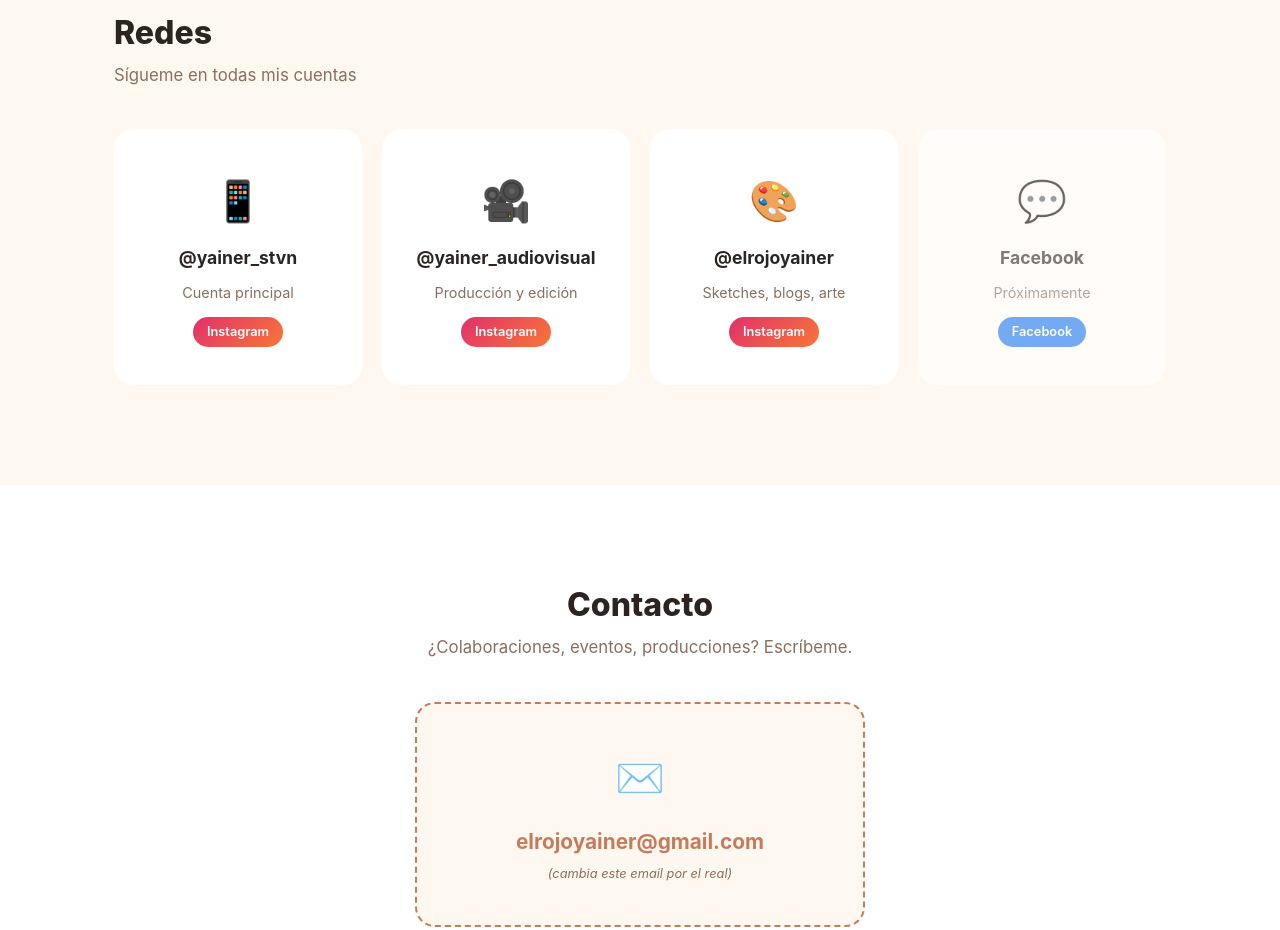
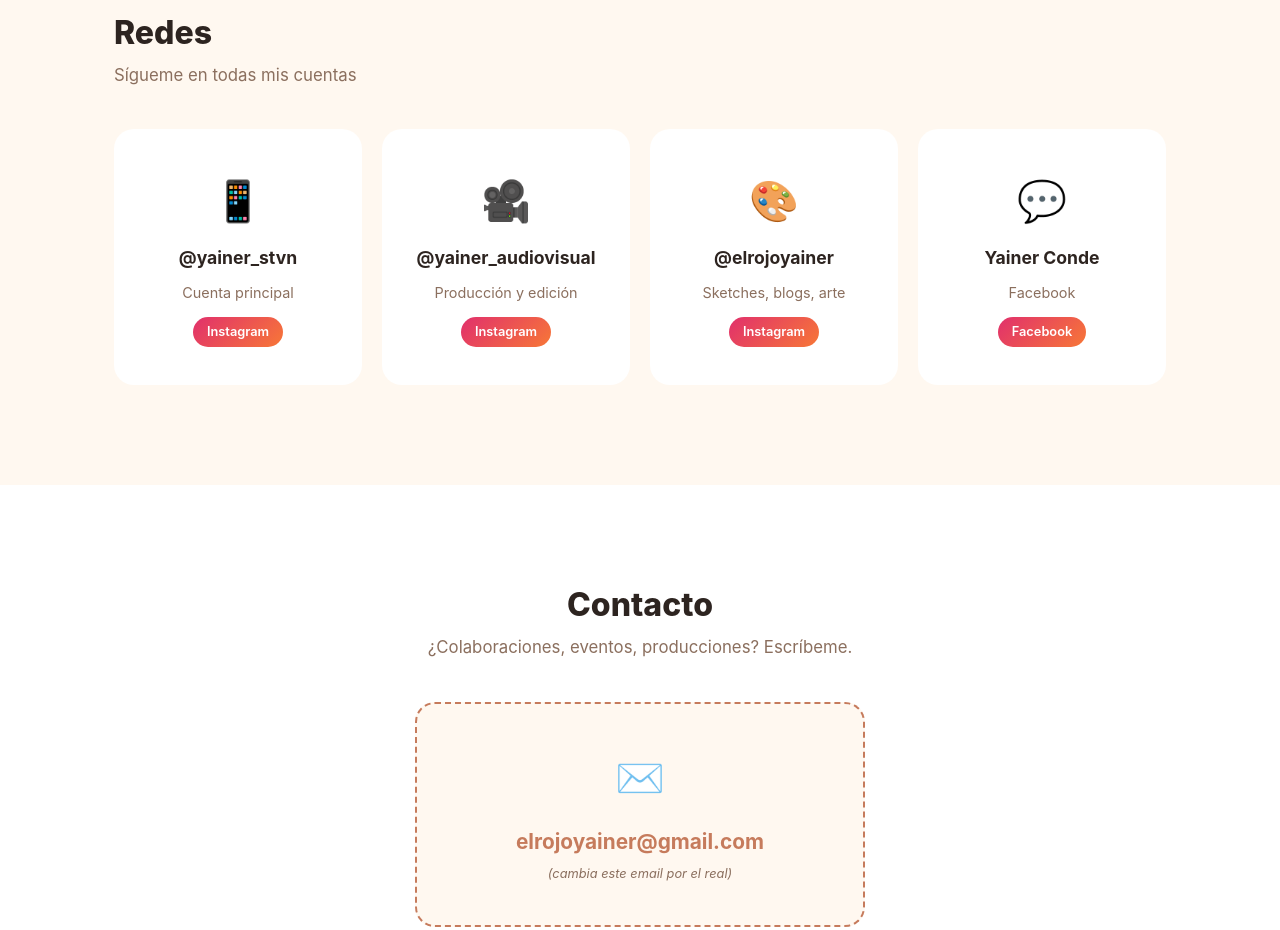
Before and after one commit to N3KOSAURIO/elrojoyainer, a plain HTML site: page index.html in a window 1280 px wide. Shown: the part 2940-3870 px from the top of the page. Drawn offline with Linux system fonts and the light colour scheme.

Commit message:
fix: actualizar link de Facebook real (Yainer Conde)
- Reemplaza placeholder FB por URL real del perfil
- Agrega nombre completo 'Yainer Conde'
- Quita CSS de placeholder (social-card--fb)
- Footer incluye link a Facebook

```diff
--- a/index.html
+++ b/index.html
@@ -176,11 +176,11 @@
           <span class="social-platform">Instagram</span>
         </a>
 
-        <!-- Facebook (placeholder) -->
-        <a href="#" class="social-card social-card--fb">
+        <!-- Facebook -->
+        <a href="https://www.facebook.com/profile.php?id=61581500931484" target="_blank" rel="noopener" class="social-card">
           <span class="social-icon">💬</span>
-          <span class="social-label">Facebook</span>
-          <span class="social-desc">Próximamente</span>
+          <span class="social-label">Yainer Conde</span>
+          <span class="social-desc">Facebook</span>
           <span class="social-platform">Facebook</span>
         </a>
       </div>
@@ -209,6 +209,7 @@
         <a href="https://www.instagram.com/yainer_stvn/" target="_blank" rel="noopener">@yainer_stvn</a>
         <a href="https://www.instagram.com/yainer_audiovisual/" target="_blank" rel="noopener">@yainer_audiovisual</a>
         <a href="https://www.instagram.com/elrojoyainer/" target="_blank" rel="noopener">@elrojoyainer</a>
+        <a href="https://www.facebook.com/profile.php?id=61581500931484" target="_blank" rel="noopener">Facebook</a>
       </div>
       <p class="footer-copy">&copy; 2026 elrojoyainer. Todos los derechos reservados.</p>
     </div>
--- a/styles.css
+++ b/styles.css
@@ -229,8 +229,6 @@
   transform: translateY(-4px);
   box-shadow: 0 12px 32px rgba(198,123,92,0.15);
 }
-.social-card--fb { opacity: 0.6; cursor: default; }
-.social-card--fb:hover { border-color: transparent; transform: none; box-shadow: none; }
 .social-icon { font-size: 2.5rem; }
 .social-label { font-size: 1.1rem; font-weight: 700; color: var(--dark); }
 .social-desc { font-size: 0.9rem; color: var(--muted); }
@@ -240,7 +238,6 @@
   background: linear-gradient(135deg, #E1306C, #F77737);
   color: #fff;
 }
-.social-card--fb .social-platform { background: #1877F2; }
 
 /* ---------- CONTACT ---------- */
 .contact {
```
Also changed, not shown: 2 other files.
